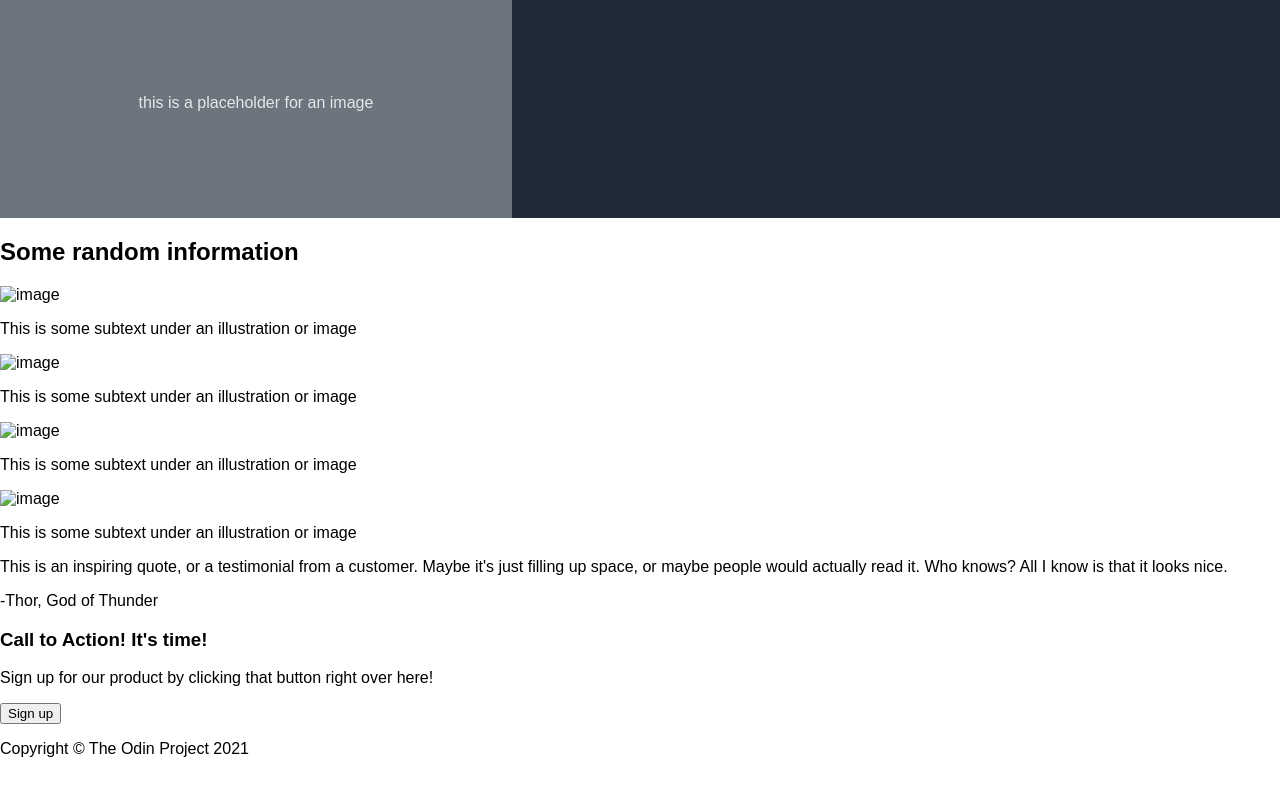
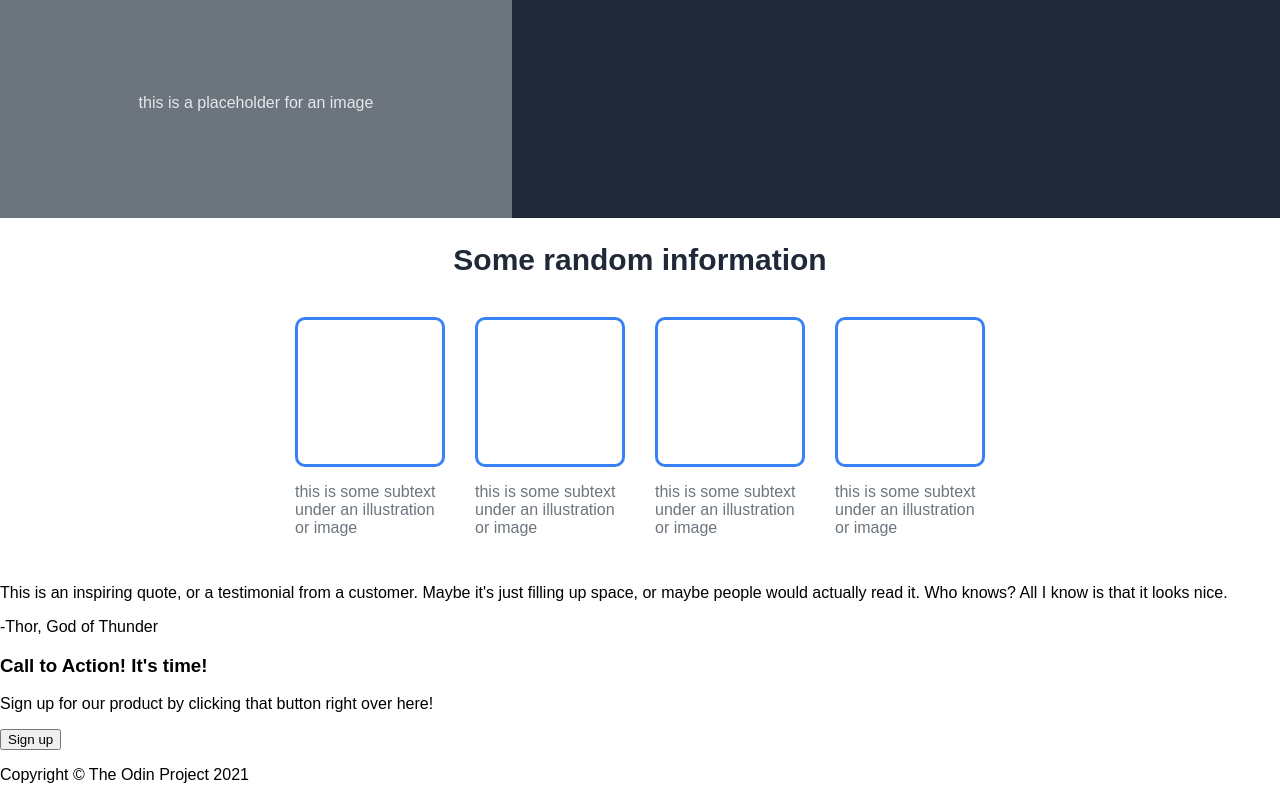
Before and after one commit to IgorCunha10/Landing-Page, a plain HTML site: page index.html in a window 1280 px wide. Shown: the part 454-1254 px from the top of the page. Before the commit the page ends 1228 px from the top, so only its background shows below. Drawn offline with Linux system fonts and the light colour scheme.

Commit message:
stylized second-section

```diff
--- a/index.html
+++ b/index.html
@@ -34,17 +34,30 @@
    <div class="second-section">
     <h2>Some random information</h2>
 
-    <img src="#" alt="image">
-    <p>This is some subtext under an illustration or image</p>
-    <img src="#" alt="image">
-    <p>This is some subtext under an illustration or image</p>
-    <img src="#" alt="image">
-    <p>This is some subtext under an illustration or image</p>
-    <img src="#" alt="image">
-    <p>This is some subtext under an illustration or image</p>
-   </div>
+    <div class="squares">
+        <div class="flex-comb">
+        <div class="blue-square"></div>
+            <p>this is some subtext under an illustration or image</p>
+            </div>
 
-   <div class="quote">
+            <div class="flex-comb">
+            <div class="blue-square"></div>
+            <p>this is some subtext under an illustration or image</p>
+            </div>
+
+            <div class="flex-comb">
+            <div class="blue-square"></div>
+            <p>this is some subtext under an illustration or image</p>
+            </div>
+
+            <div class="flex-comb">
+            <div class="blue-square"></div>
+            <p>this is some subtext under an illustration or image</p>
+            </div>
+         </div>
+    </div>
+
+    <div class="quote">
     <p class="quote">This is an inspiring quote, or a testimonial from a customer. Maybe it's just filling up space, or maybe people would actually read it. Who knows? All I know is that it looks nice. </p>
     <span class="ac">-Thor, God of Thunder</span>
    </div>
--- a/styles.css
+++ b/styles.css
@@ -99,3 +99,38 @@ body {
     margin-right: 160px;
     color: #E5E7EB;
 }
+
+.squares {
+    display: flex;
+    margin: 0 190px 0 190px;
+    justify-content: center;
+    align-items: center;
+}
+
+h2 {
+    display: flex;
+    justify-content: center;
+    font-weight: 700;
+    font-size: 30px;
+    color: #1F2937;
+}
+
+.blue-square {
+    border: 3px solid #3882F6;
+    width: 150px;
+    height: 150px;
+    border-radius: 10px;
+
+}
+
+.flex-comb {
+    display: flex;
+    flex-direction: column;
+    flex-wrap: wrap;
+    align-items: center;
+    justify-content: center;
+    width: min-content;
+    margin: 15px;
+    color: #6c757d;
+    font-weight: 500;
+}
```
